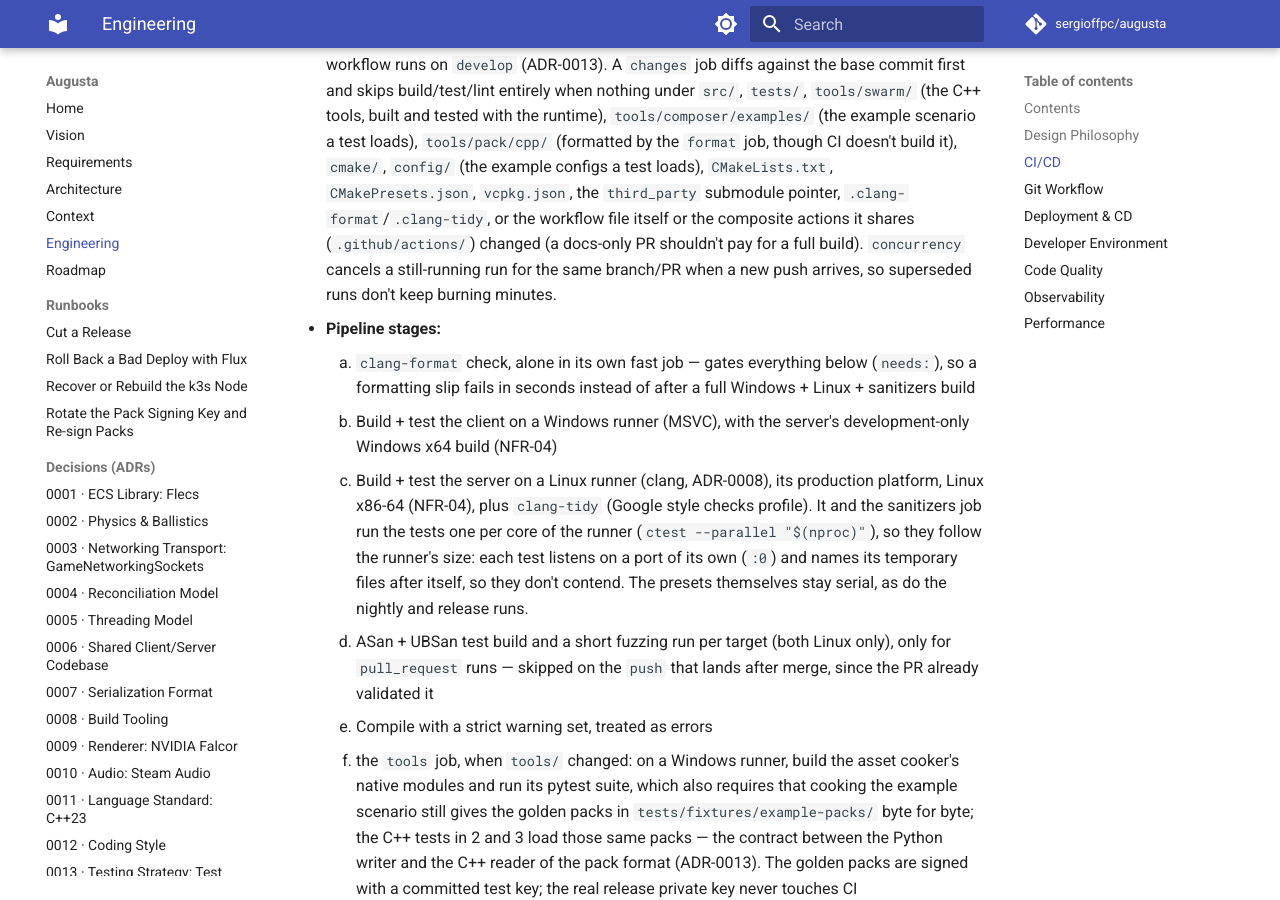
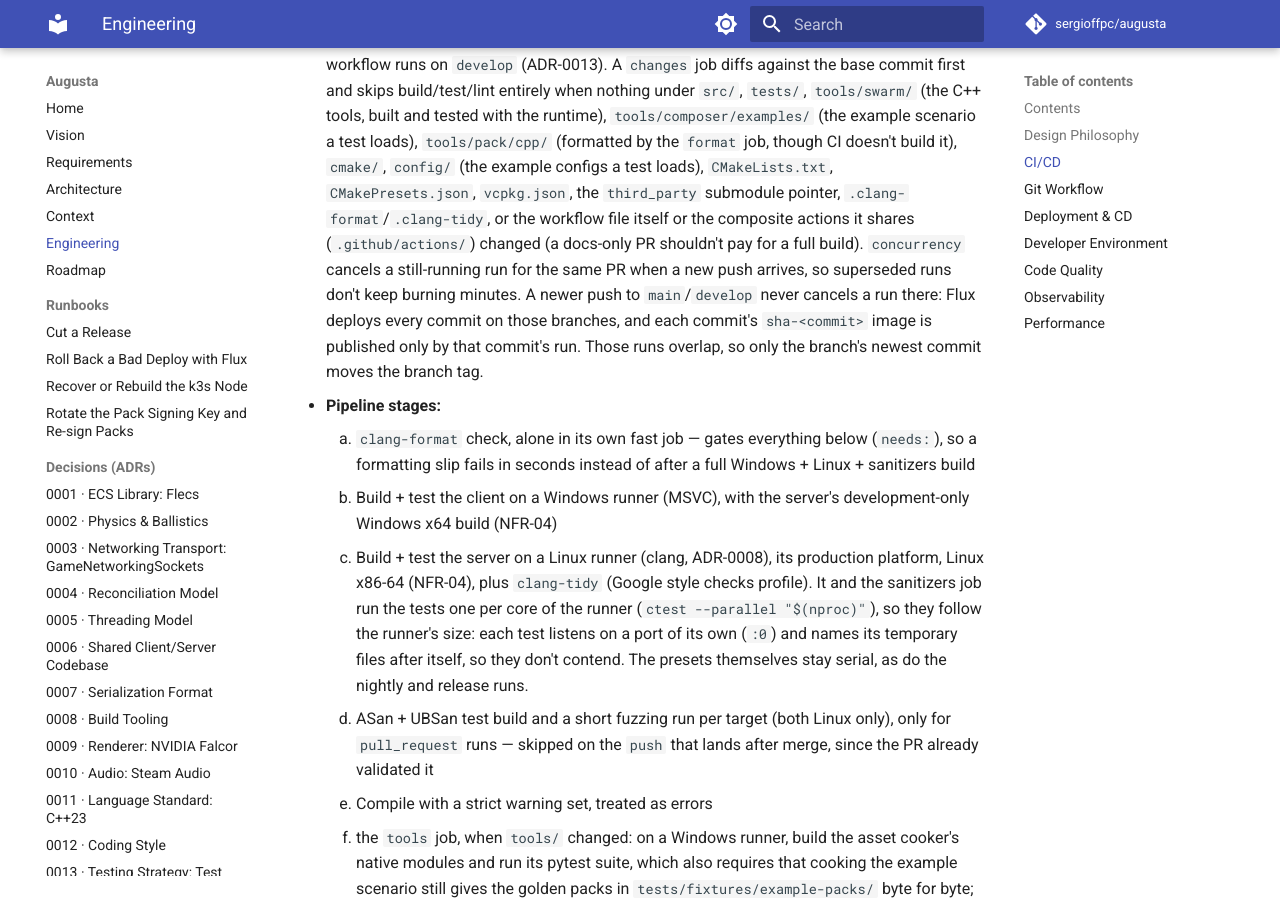
Before and after one commit to sergioffpc/augusta, an MkDocs documentation site: the page built from docs/ENGINEERING.md, in a window 1280 px wide and 900 px high, scrolled down 1466 px. Built offline with MkDocs 1.6.1 and Material for MkDocs 9.7.7, drawn with Linux system fonts in a browser that asks for light colours; comment, search, counter and statistics services are not loaded.

Commit message:
fix(ci): publish every main/develop commit's image, even when superseded
A newer push to develop cancelled the older commit's run inside
container-publish, so its sha- image was never pushed while Flux had
already rolled the release to it. Pushes now get a concurrency group per
commit, so they are never cancelled or replaced while pending; pull
requests still cancel. The runs overlap, so the branch tag is pushed only
from the branch's newest commit.

Closes #515

Co-Authored-By: Claude Opus 5.5 <noreply@anthropic.com>

```diff
--- a/docs/ENGINEERING.md
+++ b/docs/ENGINEERING.md
@@ -65,8 +65,11 @@ decisions already made in ARCHITECTURE.md:
   submodule pointer, `.clang-format`/`.clang-tidy`, or the workflow file itself
   or the composite actions it shares (`.github/actions/`) changed (a docs-only
   PR shouldn't pay for a full build). `concurrency` cancels a still-running run
-  for the same branch/PR when a new push arrives, so superseded runs don't keep
-  burning minutes.
+  for the same PR when a new push arrives, so superseded runs don't keep burning
+  minutes. A newer push to `main`/`develop` never cancels a run there: Flux
+  deploys every commit on those branches, and each commit's `sha-<commit>` image
+  is published only by that commit's run. Those runs overlap, so only the
+  branch's newest commit moves the branch tag.
 - **Pipeline stages:**
     1. `clang-format` check, alone in its own fast job — gates everything below
        (`needs:`), so a formatting slip fails in seconds instead of after a full
```
Also changed, not shown: 1 other file.
